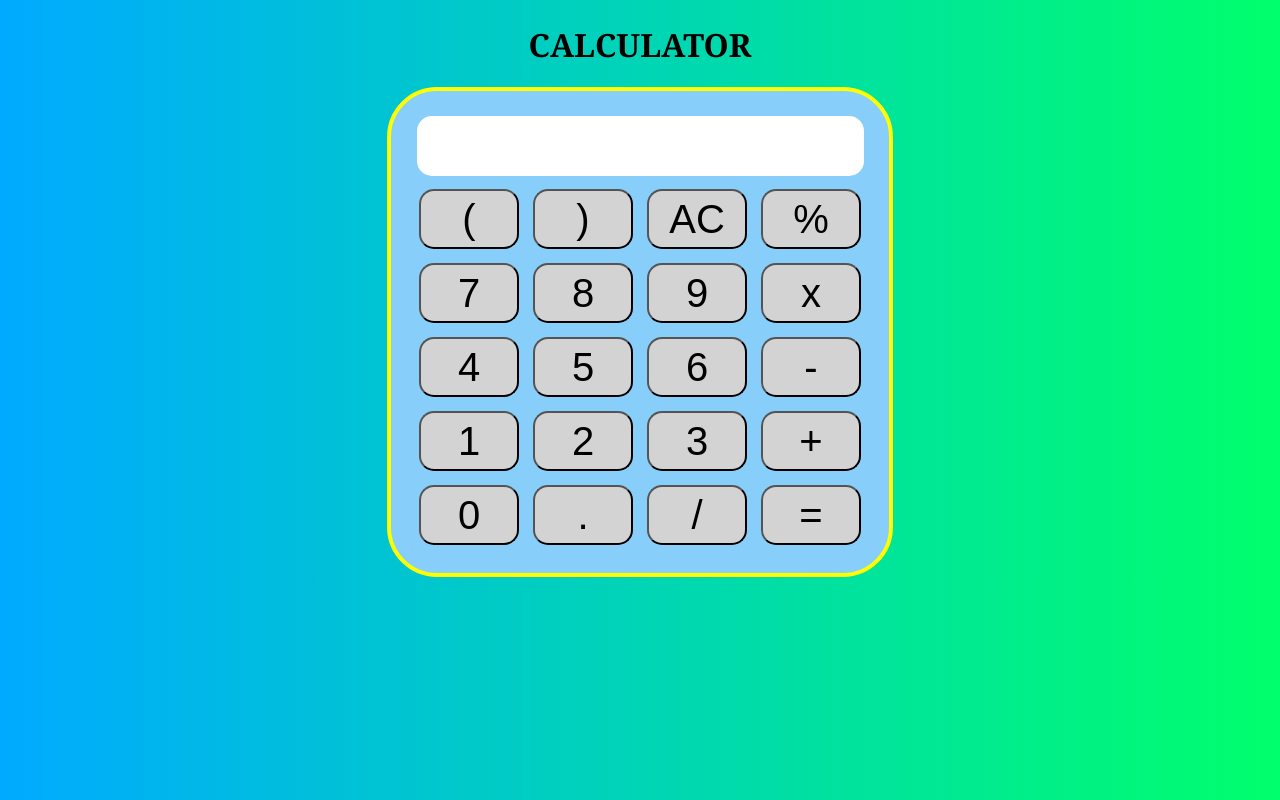
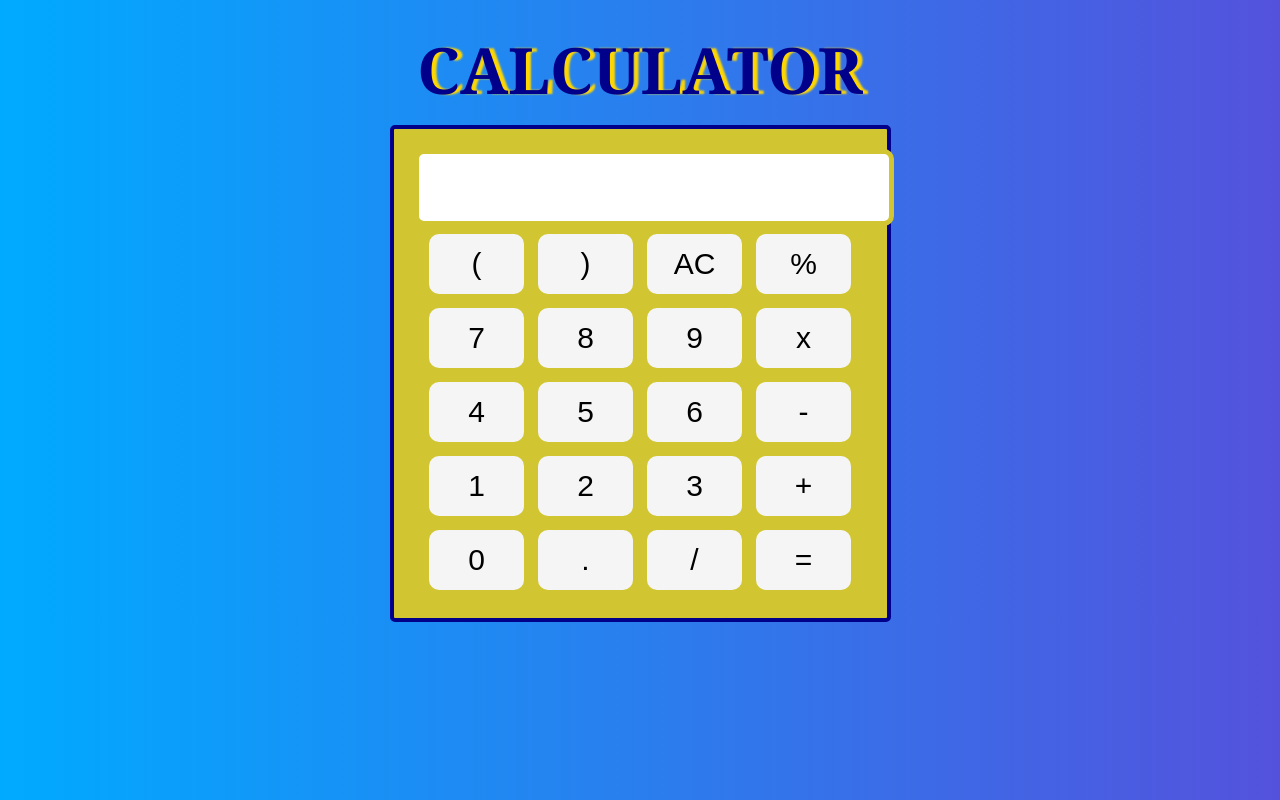
Before and after one commit to Arshit2001/Calculator, a plain HTML site: page index.html in a window 1280 px wide. Drawn offline with Linux system fonts and the light colour scheme.

Commit message:
Improved UI

```diff
--- a/index.html
+++ b/index.html
@@ -1,16 +1,18 @@
 <!DOCTYPE html>
-<html lang = "en">
+<html lang="en">
+
 <head>
     <meta charset="UTF-8">
     <meta name="viewport" content="width=device-width, initial-scale=1.0">
     <meta http-equiv="X-UA-Compatible" content="ie=edge">
     <link rel="stylesheet" href="style.css">
-        <title>Calculator By Arshit (MINI PROJECT)</title>
+    <title>Calculator</title>
 </head>
+
 <body>
 
     <div class="container">
-           <h1>CALCULATOR</h1>
+        <h1 id="heading">CALCULATOR</h1>
         <div class="calculator">
             <input type="text" name="calc_output" id="calc_output">
             <table>
@@ -50,4 +52,5 @@
     </div>
 </body>
 <script src="logic.js"></script>
+
 </html>
--- a/style.css
+++ b/style.css
@@ -1,10 +1,17 @@
 body {
   padding: 0;
   margin: 0;
-  background: linear-gradient(to right, #00AAFF, #00FF6C);
+  background: linear-gradient(to right, #00AAFF, #5452dd);
 }
 h1{
     font-family: Cambria, Cochin, Georgia, Times, 'Times New Roman', serif;
+}
+#heading{
+    margin-top: 2%;
+    margin-bottom: 1%;
+    font-size: 4rem;
+    color: darkblue;
+    text-shadow: 5px 0 2px gold;
 }
 .container{
     text-align: center;
@@ -17,24 +24,29 @@ input{
     height: 58px;
     font-size: 34px;
     width: auto;
-    border: 5px solid lightskyblue;
-    border-radius: 20px;
+    border: 5px solid rgb(209, 198, 49);
+    border-radius: 10px;
+    text-align: right;
+    padding: 1% 3%;
 }
 button{
     margin: 5px;
-    font-size: 40px;
-    background-color: lightgrey;
-    width: 100px;
+    font-size: 30px;
+    background-color: whitesmoke;
+    width: 95px;
     height: 60px;
-    border-radius: 15px;
+    border: none;
+    border-radius: 10px;
     height: 60px;
 }
+button:hover{
+    background-color: black;
+    color: white;
+}
 .calculator{
-
-    border: 4px solid yellow;
-    background-color: lightskyblue;
+    border: 4px solid darkblue;
+    background-color: rgb(209, 198, 49);
     padding: 20px;
-    border-radius: 50px;
+    border-radius: 5px;
     display: inline-block;
-
 }
```
Lines whose indentation alone changed are shown as unchanged.
